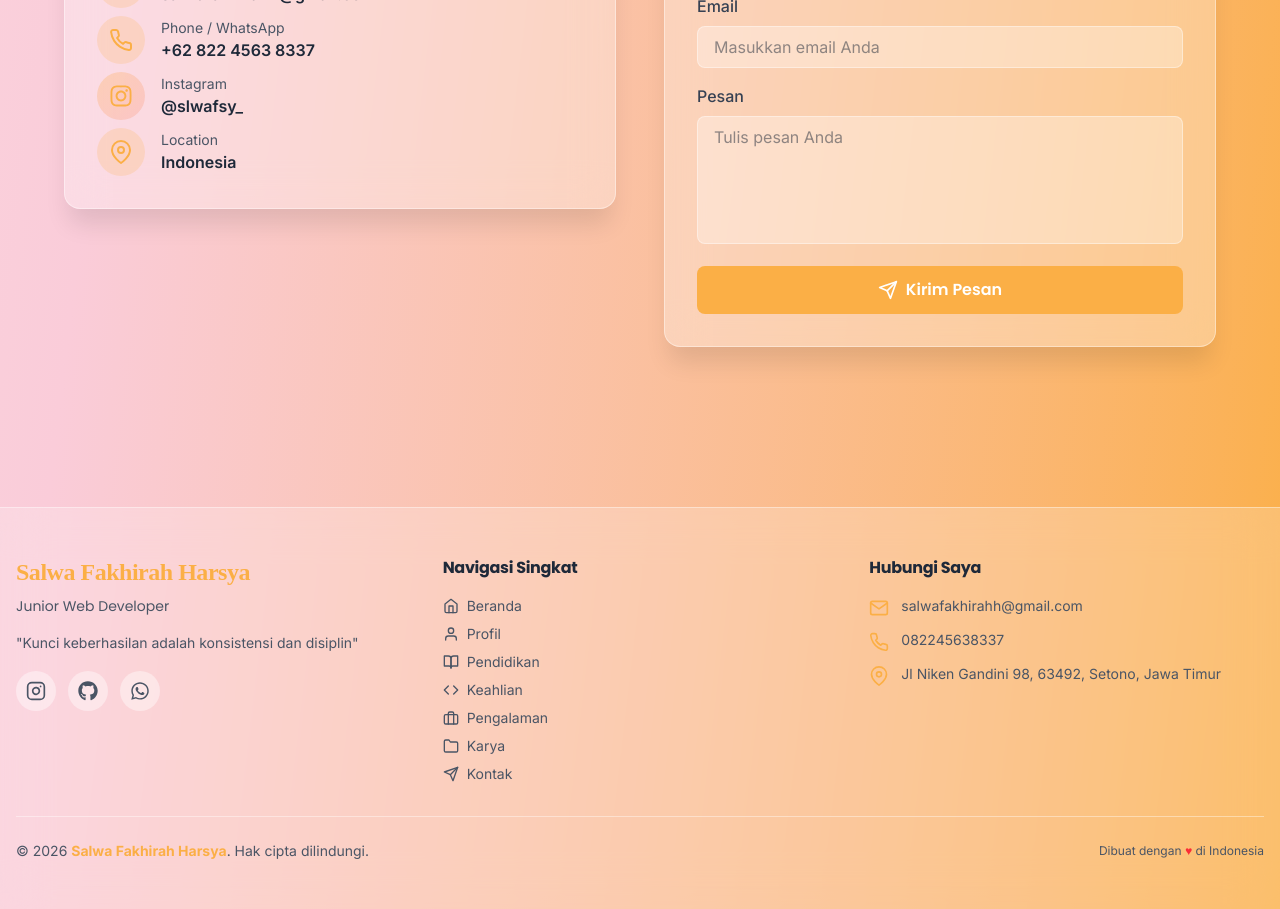
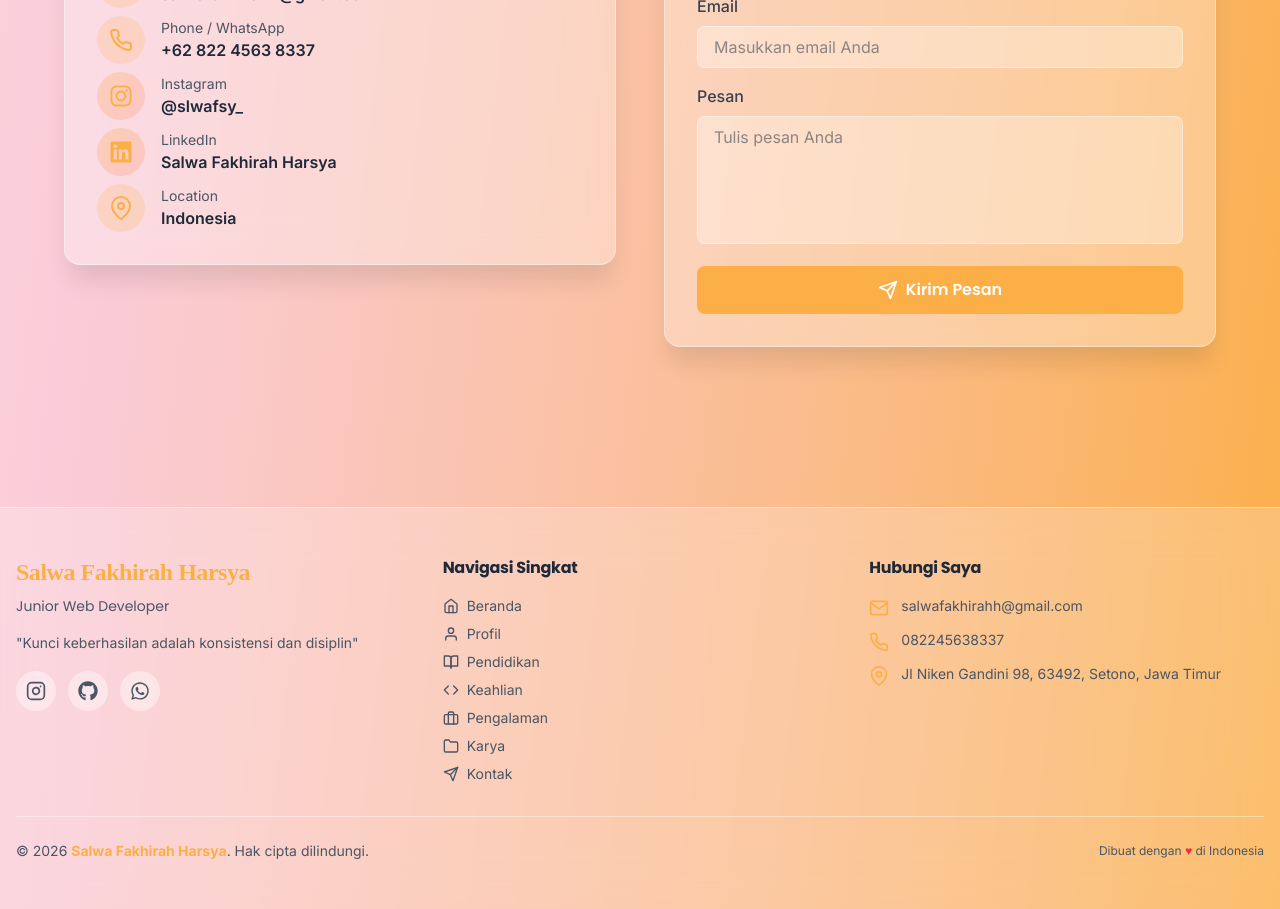
Before and after one commit to salwafakhirahh/portfolio-website, a React (Vite) app: page / in a window 1280 px wide. Shown: the part 9900-10809 px from the top of the page. Built offline with nearby package versions, Linux system fonts and the light colour scheme; a web font is replaced by a local one.

Commit message:
feat: tambah LinkedIn dan GitHub di Hubungi Saya, hubungkan dengan profile.js

```diff
--- a/src/components/sections/Contact.jsx
+++ b/src/components/sections/Contact.jsx
@@ -3,7 +3,7 @@ import { motion } from 'framer-motion';
 import {
   FiMail, FiPhone, FiMapPin, FiSend, FiCheckCircle
 } from 'react-icons/fi';
-import { FaInstagram } from 'react-icons/fa';
+import { FaInstagram, FaLinkedin } from 'react-icons/fa';
 import toast from 'react-hot-toast';
 
 const Contact = () => {
@@ -137,6 +137,21 @@ const Contact = () => {
                   </div>
                 </a>
 
+                <a
+                  href="https://www.linkedin.com/in/salwa-fakhirah-harsya-56aa1141a"
+                  target="_blank"
+                  rel="noreferrer"
+                  className="flex items-center gap-4 p-2 -m-2 rounded-xl hover:bg-white/30 transition-colors"
+                >
+                  <div className="w-12 h-12 bg-gradient-to-br from-dustyRose/30 to-coral/30 rounded-full flex items-center justify-center flex-shrink-0">
+                    <FaLinkedin className="w-6 h-6 text-dustyRose" />
+                  </div>
+                  <div>
+                    <p className="text-sm text-gray-600">LinkedIn</p>
+                    <p className="font-semibold text-gray-800">Salwa Fakhirah Harsya</p>
+                  </div>
+                </a>
+
                 <div className="flex items-center gap-4 p-2 -m-2">
                   <div className="w-12 h-12 bg-dustyRose/20 rounded-full flex items-center justify-center flex-shrink-0">
                     <FiMapPin className="w-6 h-6 text-dustyRose" />
--- a/src/data/profile.js
+++ b/src/data/profile.js
@@ -14,7 +14,7 @@ export const profile = {
   socials: {
     instagram: 'https://instagram.com/slwafsy_',
     github: 'https://github.com/salwafakhirahh',
-    linkedin: '',
+    linkedin: 'https://www.linkedin.com/in/salwa-fakhirah-harsya-56aa1141a',
   },
 };
 
```
